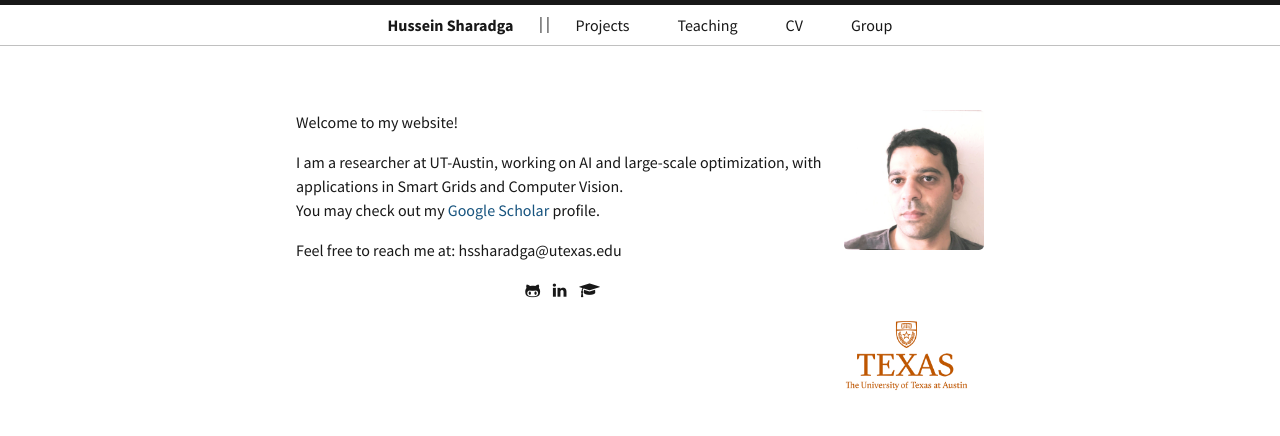
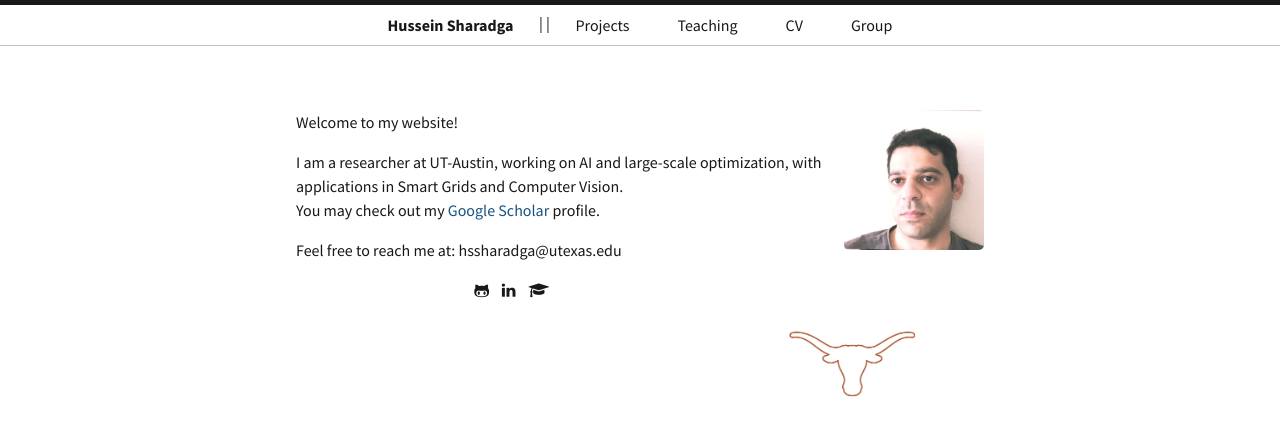
Before and after one commit to hssharadga/hssharadga.github.io, a Jekyll site: the page built from index.html, in a window 1280 px wide. Shown: the top 436 px of the page. Built offline with Jekyll 4.4.1, drawn with Linux system fonts in a browser that asks for light colours.

Commit message:
Update index.html

```diff
--- a/index.html
+++ b/index.html
@@ -37,7 +37,10 @@
     Feel free to reach me at: hssharadga@utexas.edu
 </p>
 
-<img src="/assets/austin.jpg" alt="UT Austin Logo" height="155" align="right">
+<!-- <img src="/assets/austin.jpg" alt="UT Austin Logo" height="155" align="right">
+ -->
+
+<img src="/assets/austin1.png" alt="UT Austin Logo" height="175" align="right">
 
 
 </div>
```
